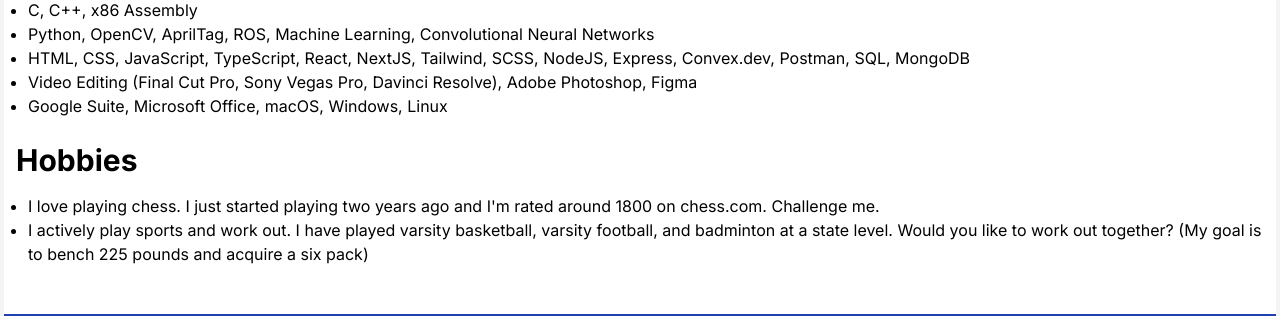
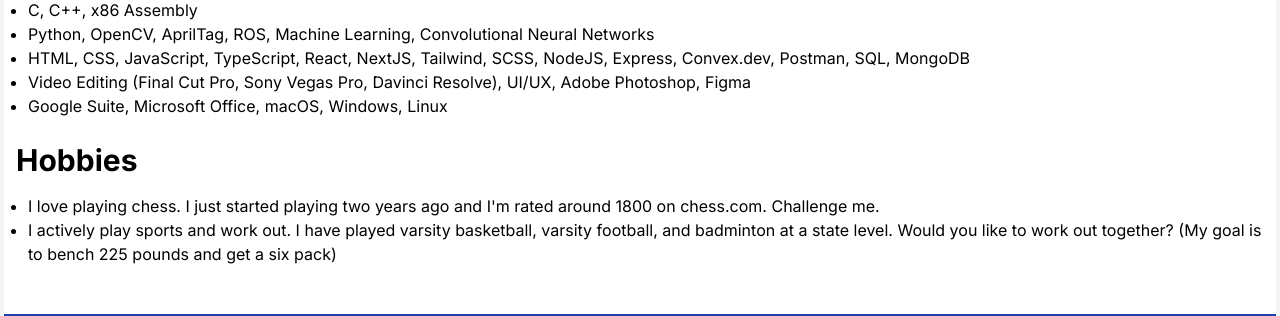
Before and after one commit to DaviZCodes/my-website-bento, a Next.js app: page / in a window 1280 px wide. Shown: the part 1564-1880 px from the top of the page. Built offline with nearby package versions, Linux system fonts and the light colour scheme.

Commit message:
added ui/ux

```diff
--- a/src/app/components/Footer.tsx
+++ b/src/app/components/Footer.tsx
@@ -1,5 +1,3 @@
-import Image from "next/image";
-
 export default function Footer() {
   return (
     <footer className="bg-gray-800 py-4 text-white text-center">
--- a/src/app/components/Skills.tsx
+++ b/src/app/components/Skills.tsx
@@ -16,7 +16,7 @@
           </li>
           <li>
             Video Editing (Final Cut Pro, Sony Vegas Pro, Davinci Resolve),
-            Adobe Photoshop, Figma
+            UI/UX, Adobe Photoshop, Figma
           </li>
           <li>Google Suite, Microsoft Office, macOS, Windows, Linux</li>
         </ul>
@@ -30,7 +30,7 @@
             I actively play sports and work out. I have played varsity
             basketball, varsity football, and badminton at a state level. Would
             you like to work out together? (My goal is to bench 225 pounds and
-            acquire a six pack)
+            get a six pack)
           </li>
         </ul>
       </div>
```
